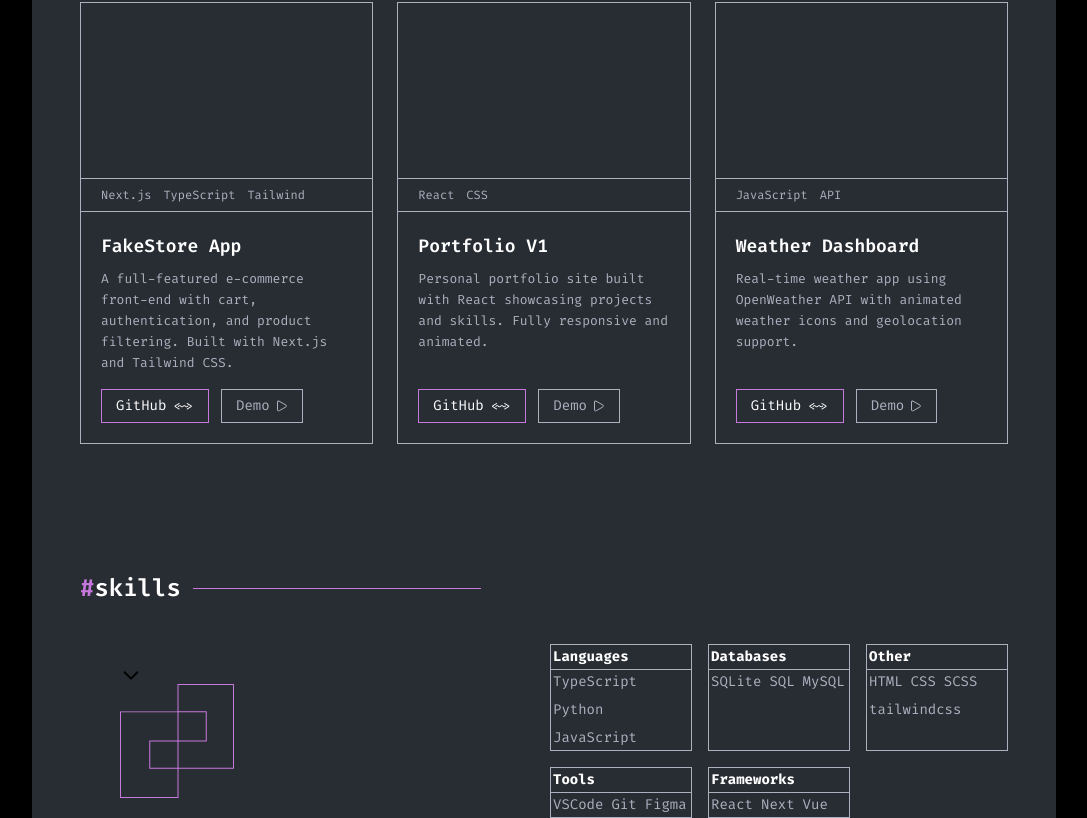
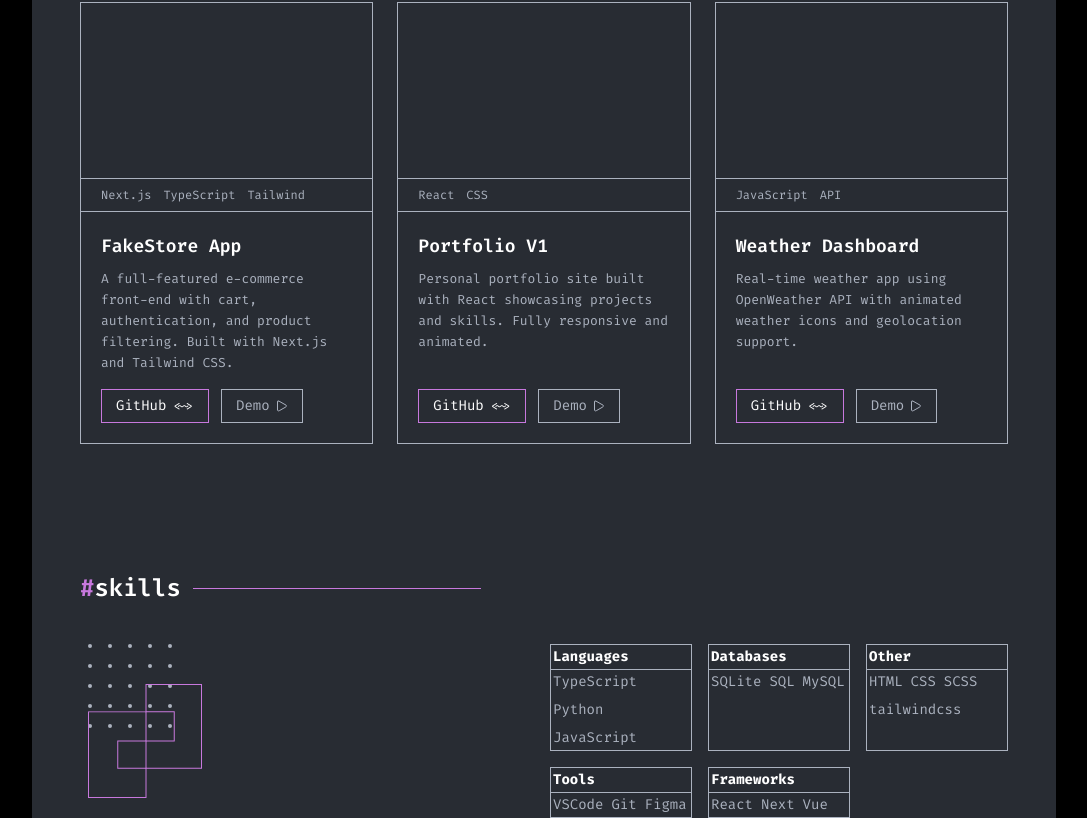
Before and after one commit to Eslam-mg/portfolio, a Next.js app: page / in a window 1280 px wide. Shown: the part 813-1631 px from the top of the page, without its empty margins (96-1183 px from the left). Built offline with nearby package versions, Linux system fonts and the light colour scheme.

Commit message:
add icons to SKILLS PREVIEW section

```diff
--- a/src/app/(home)/page.tsx
+++ b/src/app/(home)/page.tsx
@@ -1,7 +1,7 @@
 import React from 'react';
 import Link from 'next/link';
 import Image from "next/image";
-import { AngleDownIcon, LogoIcon, OpeningQuoteIcon } from '@/src/components/UI/Icon/Icon';
+import { AngleDownIcon, GripBoxIcon, LogoIcon, OpeningQuoteIcon } from '@/src/components/UI/Icon/Icon';
 import SectionHeader from '@/src/components/SectionHeader/SectionHeader';
 import ProjectCard from '@/src/components/ProjectCard/ProjectCard';
 const featuredProjects = [
@@ -129,8 +129,8 @@ export default function page() {
                 <SectionHeader title="skills" className="mb-0" showLine={true} lineWidth="w-0 sm:w-44 md:w-52 lg:w-72" />
                 <div className="grid grid-cols-1 md:grid-cols-2 gap-3 mt-10">
                     <div className="relative hidden sm:block">
-                        <LogoIcon className='absolute top-10 left-10'/>
-                        <AngleDownIcon className='absolute top-5 left-10'/>
+                        <GripBoxIcon className='flex w-96 h-96 absolute top-0 left-2'/>
+                        <LogoIcon className='absolute top-10 left-2'/>
                     </div>
 
                     <div className="grid grid-cols-1 md:grid-cols-2 lg:grid-cols-3 gap-4">
--- a/src/components/UI/Icon/Icon.tsx
+++ b/src/components/UI/Icon/Icon.tsx
@@ -21,6 +21,38 @@ export const LogoIcon: React.FC<IconProps> = ({ className }) => (
     </div>
 );
 
+export const GripBoxIcon: React.FC<IconProps> = ({ className }) => (
+    <div className={className}>
+        <svg width={84} height={84} viewBox="0 0 84 84" fill="none" aria-hidden="true">
+            <circle cx={2} cy={2} r={2} fill="#ABB2BF" />
+            <circle cx={22} cy={2} r={2} fill="#ABB2BF" />
+            <circle cx={42} cy={2} r={2} fill="#ABB2BF" />
+            <circle cx={62} cy={2} r={2} fill="#ABB2BF" />
+            <circle cx={82} cy={2} r={2} fill="#ABB2BF" />
+            <circle cx={2} cy={22} r={2} fill="#ABB2BF" />
+            <circle cx={22} cy={22} r={2} fill="#ABB2BF" />
+            <circle cx={42} cy={22} r={2} fill="#ABB2BF" />
+            <circle cx={62} cy={22} r={2} fill="#ABB2BF" />
+            <circle cx={82} cy={22} r={2} fill="#ABB2BF" />
+            <circle cx={2} cy={42} r={2} fill="#ABB2BF" />
+            <circle cx={22} cy={42} r={2} fill="#ABB2BF" />
+            <circle cx={42} cy={42} r={2} fill="#ABB2BF" />
+            <circle cx={62} cy={42} r={2} fill="#ABB2BF" />
+            <circle cx={82} cy={42} r={2} fill="#ABB2BF" />
+            <circle cx={2} cy={62} r={2} fill="#ABB2BF" />
+            <circle cx={22} cy={62} r={2} fill="#ABB2BF" />
+            <circle cx={42} cy={62} r={2} fill="#ABB2BF" />
+            <circle cx={62} cy={62} r={2} fill="#ABB2BF" />
+            <circle cx={82} cy={62} r={2} fill="#ABB2BF" />
+            <circle cx={2} cy={82} r={2} fill="#ABB2BF" />
+            <circle cx={22} cy={82} r={2} fill="#ABB2BF" />
+            <circle cx={42} cy={82} r={2} fill="#ABB2BF" />
+            <circle cx={62} cy={82} r={2} fill="#ABB2BF" />
+            <circle cx={82} cy={82} r={2} fill="#ABB2BF" />
+        </svg>
+    </div>
+);
+
 export const AngleDownIcon: React.FC<IconProps> = ({ className, width = 22, height = 22 }) => (
     <svg className={className} aria-hidden="true" width={width} height={height} fill="none" viewBox="0 0 24 24">
         <path stroke="currentColor" strokeLinecap="round" strokeLinejoin="round" strokeWidth={2} d="m19 9-7 7-7-7" />
```
